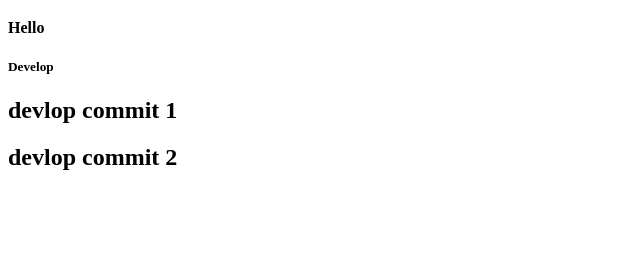
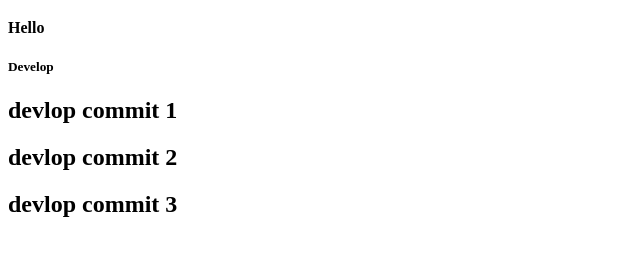
Before and after one commit to Manoj-14/demo, a plain HTML site: page index.html in a window 1280 px wide. Shown: the part 198-454 px from the top of the page, without its empty margins (0-640 px from the left). Drawn offline with Linux system fonts and the light colour scheme.

Commit message:
devlop commit 3

```diff
--- a/index.html
+++ b/index.html
@@ -6,3 +6,4 @@
 <h5>Develop</h5>
 <h2>devlop commit 1</h2>
 <h2>devlop commit 2</h2>
+<h2>devlop commit 3</h2>
```
